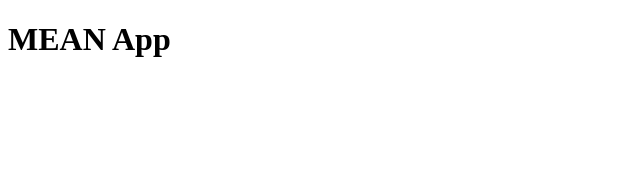
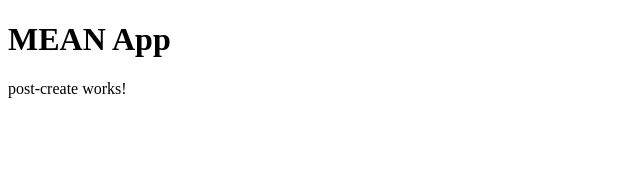
Before and after one commit to AmareshJakka/meanAngular, an Angular app in the folder meanAngular/: page / in a window 1280 px wide. Shown: the top 170 px of the page, without its empty margins (0-640 px from the left). Built offline with nearby package versions, Linux system fonts and the light colour scheme.

Commit message:
"Added post-create component"

```diff
--- a/meanAngular/src/app/app.component.html
+++ b/meanAngular/src/app/app.component.html
@@ -1 +1,2 @@
 <h1>{{title}}</h1>
+<app-post-create></app-post-create>
--- a/meanAngular/src/app/app.module.ts
+++ b/meanAngular/src/app/app.module.ts
@@ -3,10 +3,12 @@
 
 import { AppRoutingModule } from './app-routing.module';
 import { AppComponent } from './app.component';
+import { PostCreateComponent } from './posts/post-create/post-create.component';
 
 @NgModule({
   declarations: [
-    AppComponent
+    AppComponent,
+    PostCreateComponent
   ],
   imports: [
     BrowserModule,
--- /dev/null
+++ b/meanAngular/src/app/posts/post-create/post-create.component.html
@@ -0,0 +1 @@
+<p>post-create works!</p>
--- /dev/null
+++ b/meanAngular/src/app/posts/post-create/post-create.component.ts
@@ -0,0 +1,15 @@
+import { Component, OnInit } from '@angular/core';
+
+@Component({
+  selector: 'app-post-create',
+  templateUrl: './post-create.component.html',
+  styleUrls: ['./post-create.component.css']
+})
+export class PostCreateComponent implements OnInit {
+
+  constructor() { }
+
+  ngOnInit() {
+  }
+
+}
```
Also changed, not shown: meanAngular/src/app/posts/post-create/post-create.component.css (added), 1 other file (tests, documents, lock files or other folders).
